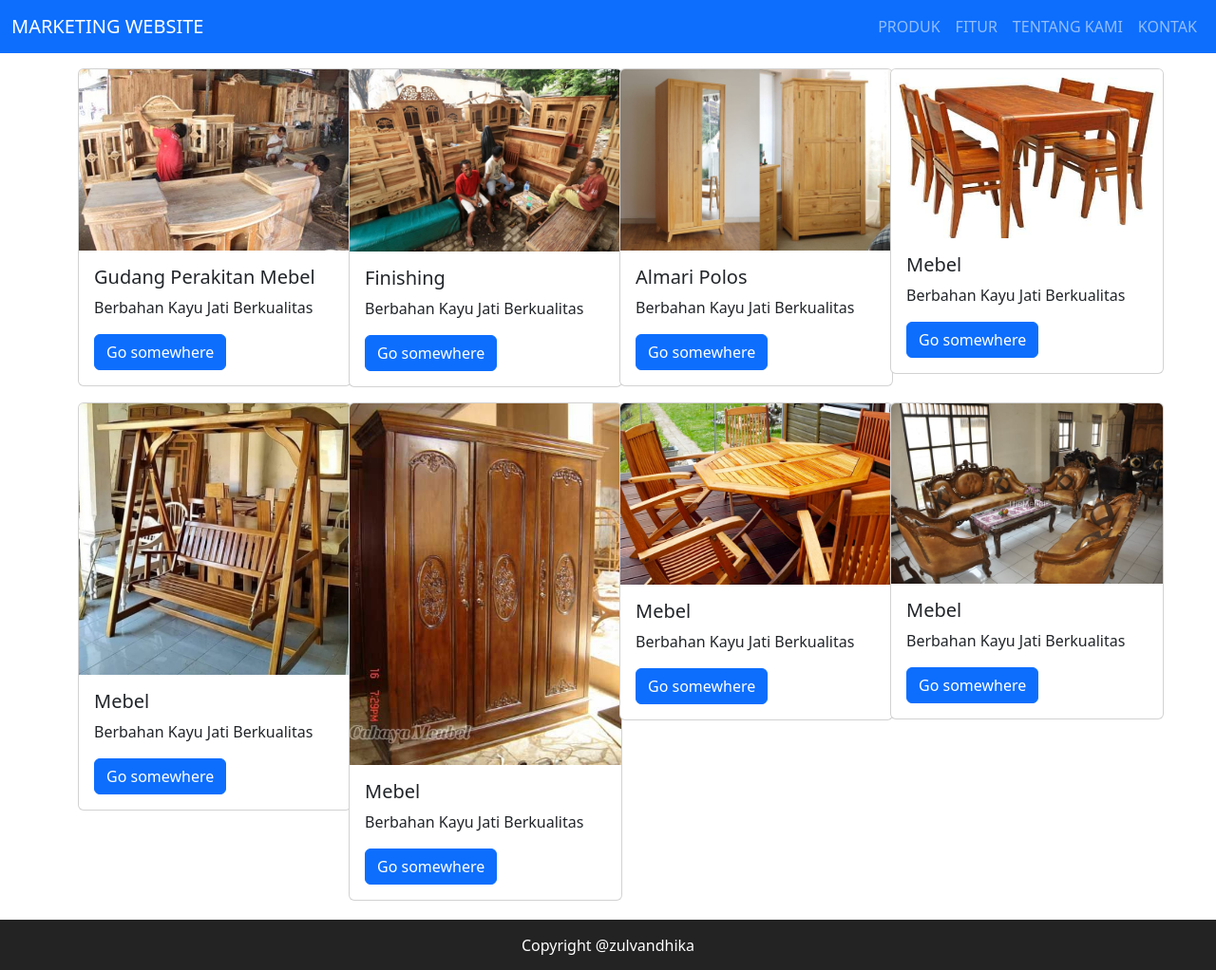
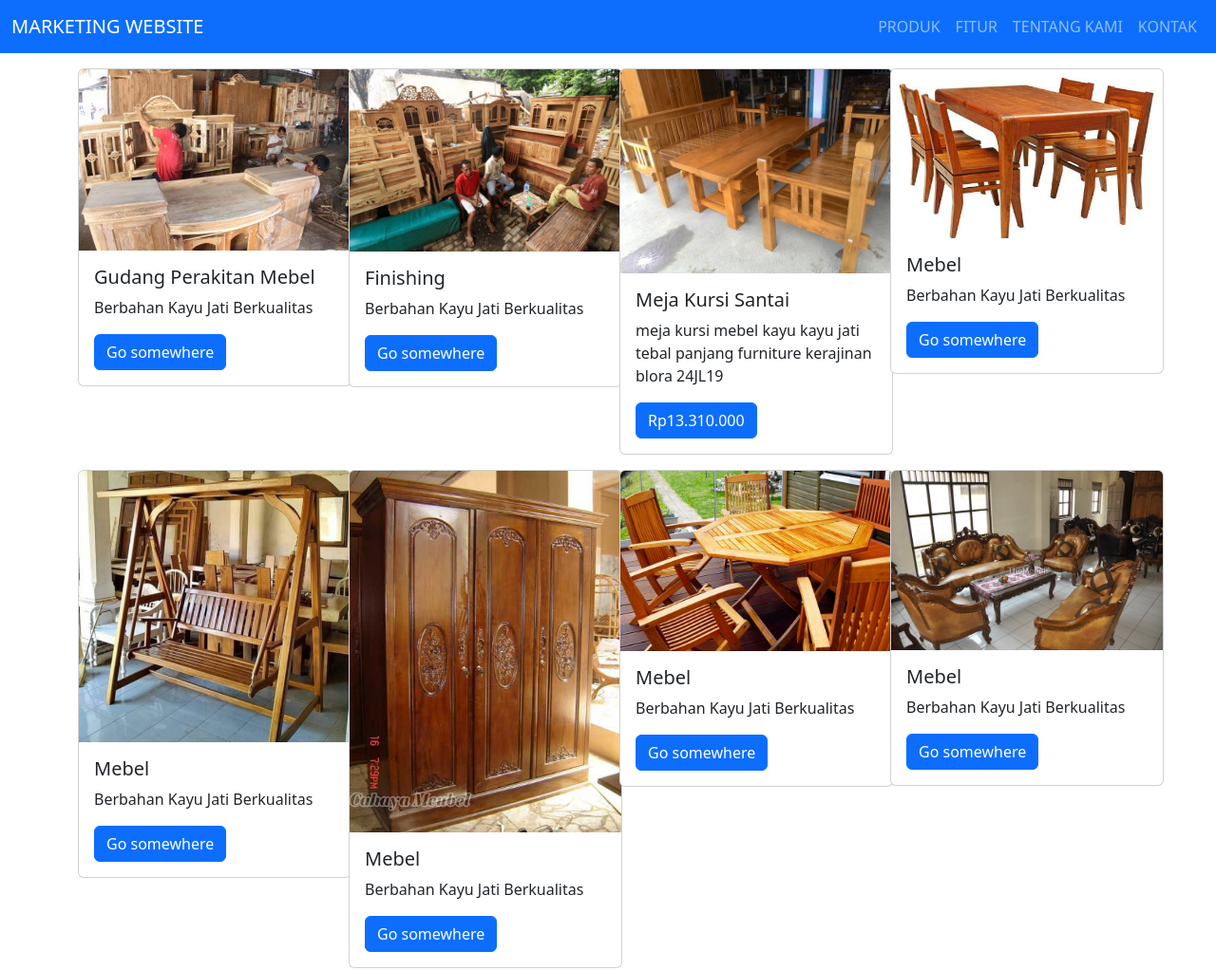
Before and after one commit to afiffaridan/UTS, a plain HTML site: page public/menu_product.html in a window 1280 px wide. Shown: the top 1022 px of the page at 95% size. Drawn offline with nearby package versions, Linux system fonts and the light colour scheme.

Commit message:
Update menu_product.html

```diff
--- a/public/menu_product.html
+++ b/public/menu_product.html
@@ -113,16 +113,16 @@
         <div class="col-md-3">
           <div class="card" style="width: 18rem">
             <img
-              src="WhatsApp Image 2022-11-05 at 21.43.06.jpeg"
+              src="meja_kursi_mebel_kayu_kayu_jati_tebal_panjang_furniture_kera.jpg"
               class="card-img-top"
               alt="..."
             />
             <div class="card-body">
-              <h5 class="card-title">Almari Polos</h5>
+              <h5 class="card-title">Meja Kursi Santai</h5>
               <p class="card-text">
-               Berbahan Kayu Jati Berkualitas
+              meja kursi mebel kayu kayu jati tebal panjang furniture kerajinan blora 24JL19
               </p>
-              <a href="#" class="btn btn-primary">Go somewhere</a>
+              <a href="#" class="btn btn-primary">Rp13.310.000</a>
             </div>
           </div>
         </div>
```
